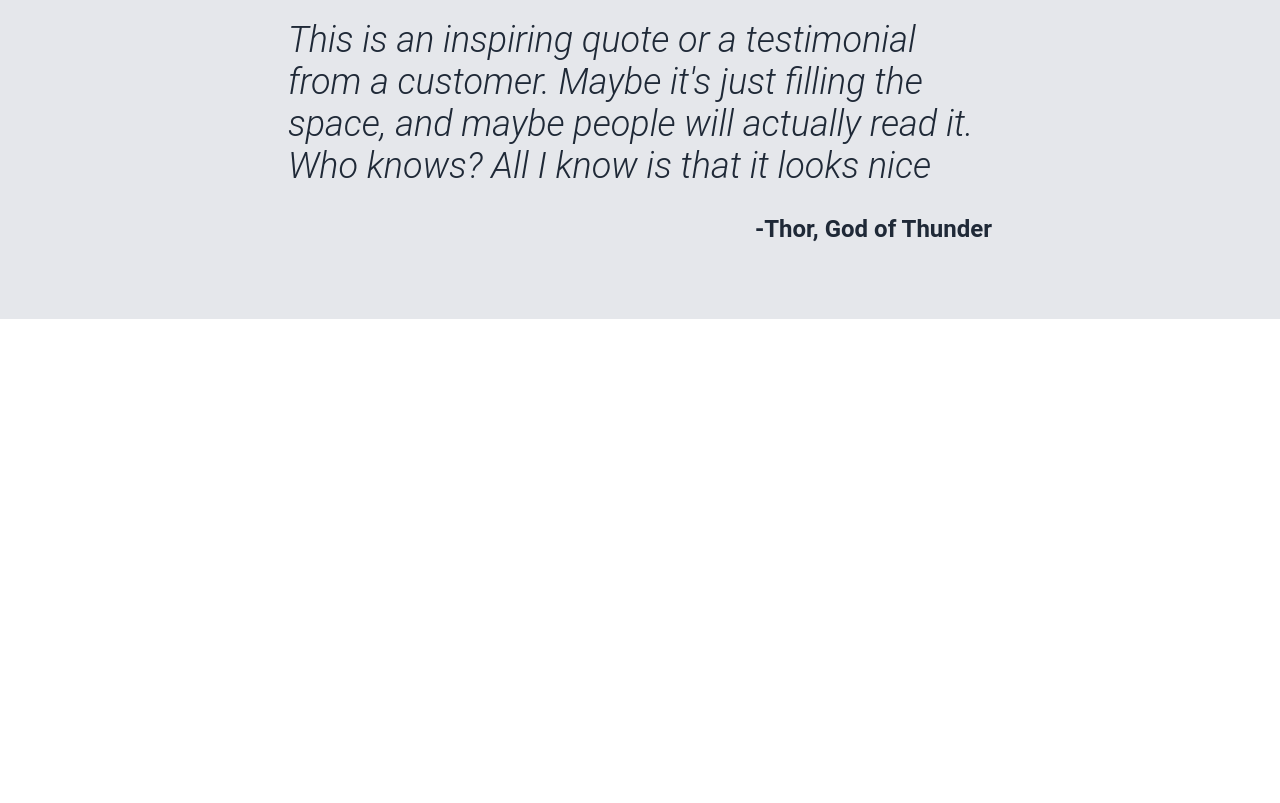
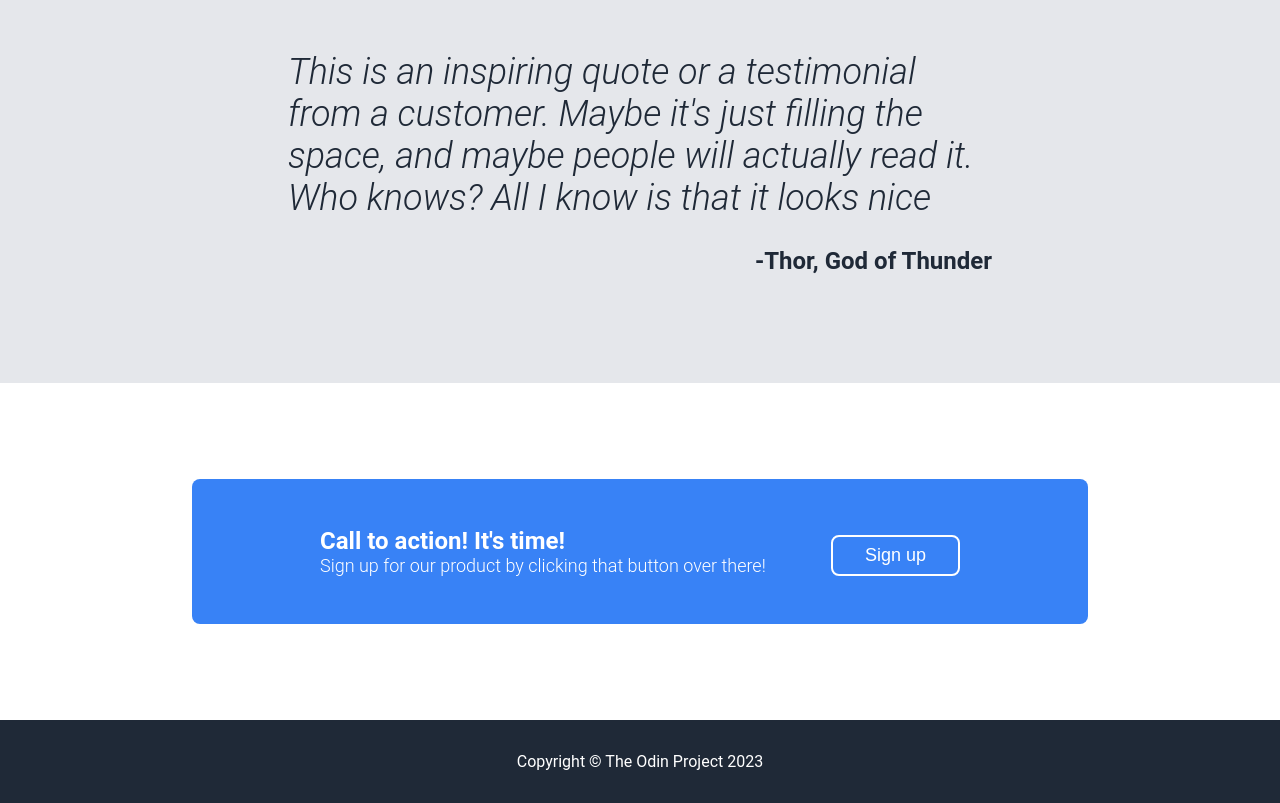
Before and after one commit to showme032/odin-landing-page, a plain HTML site: page index.html in a window 1280 px wide. Shown: the part 1054-1857 px from the top of the page. Before the commit the page ends 1373 px from the top, so only its background shows below. Drawn offline with Linux system fonts and the light colour scheme.

Commit message:
Implement the whole page

```diff
--- a/index.html
+++ b/index.html
@@ -12,9 +12,9 @@
             <div class="header-logo">Header Logo</div>
 
             <ul class="header-links">
-                <li>header link one</li>
-                <li>header link two</li>
-                <li>header link three</li>
+                <li><a href="#">header link one</a></li>
+                <li><a href="#">header link two</a></li>
+                <li><a href="#">header link three</a></li>
             </ul>
         </div>
 
@@ -60,11 +60,17 @@
     </div>
 
     <div class="section-four">
-
+        <div class="action">
+            <div class="action-text">
+                <div class="action-head">Call to action! It's time!</div>
+                <div class="action-body">Sign up for our product by clicking that button over there!</div>
+            </div>
+            <button class="action-button">Sign up</button>
+        </div>
     </div>
 
     <div class="footer">
-        <!-- Copyright © The Odin Project -->
+        Copyright © The Odin Project 2023
     </div>
 </body>
 </html>
--- a/style.css
+++ b/style.css
@@ -24,12 +24,16 @@ body {
 .header-links {
     display: flex;
     list-style: none;
+    padding: 0;
     margin: 0;
     gap: 32px;
-    color: #E5E7EB;
     font-size: 18px;
     font-weight: 300;
+}
 
+a {
+    text-decoration: none;
+    color: #E5E7EB;
 }
 
 .content-one {
@@ -58,7 +62,7 @@ body {
 
 #hero-button {
     align-self: flex-start;
-    background-color: #0088ff;
+    background-color: #3882F6;
     color: #F9FAF8;
     font-weight: 600;
     padding: 8px 32px;
@@ -103,7 +107,7 @@ body {
 .card-image {
     width: 150px;
     height: 150px;
-    border: solid 4px #0088ff;
+    border: solid 4px #3882F6;
     border-radius: 16px;
 }
 
@@ -112,7 +116,7 @@ body {
 }
 
 .section-three{
-    padding: 64px 15%;
+    padding: 96px 15%;
     background-color: #E5E7EB;
 }
 
@@ -131,3 +135,45 @@ body {
     color: #1F2937;
     text-align: end;
 }
+
+.section-four {
+    padding: 96px 15%;
+}
+
+.action {
+    display: flex;
+    justify-content: space-between;
+    padding: 48px 128px;
+    background-color: #3882F6;
+    border-radius: 8px;
+}
+
+.action-head {
+    color: white;
+    font-size: 24px;
+    font-weight: 600;
+}
+
+.action-body {
+    color: white;
+    font-size: 18px;
+    font-weight: 300;
+}
+
+.action-button {
+    align-self: flex-end;
+    padding: 8px 32px;
+    color: white;
+    background-color: #3882F6;
+    border: solid 2px white;
+    border-radius: 8px;
+    font-size: 18px;
+}
+
+.footer {
+    padding: 32px 0px;
+    background-color: #1F2937;
+    color: white;
+    font-size: 16px;
+    text-align: center;
+}
```
